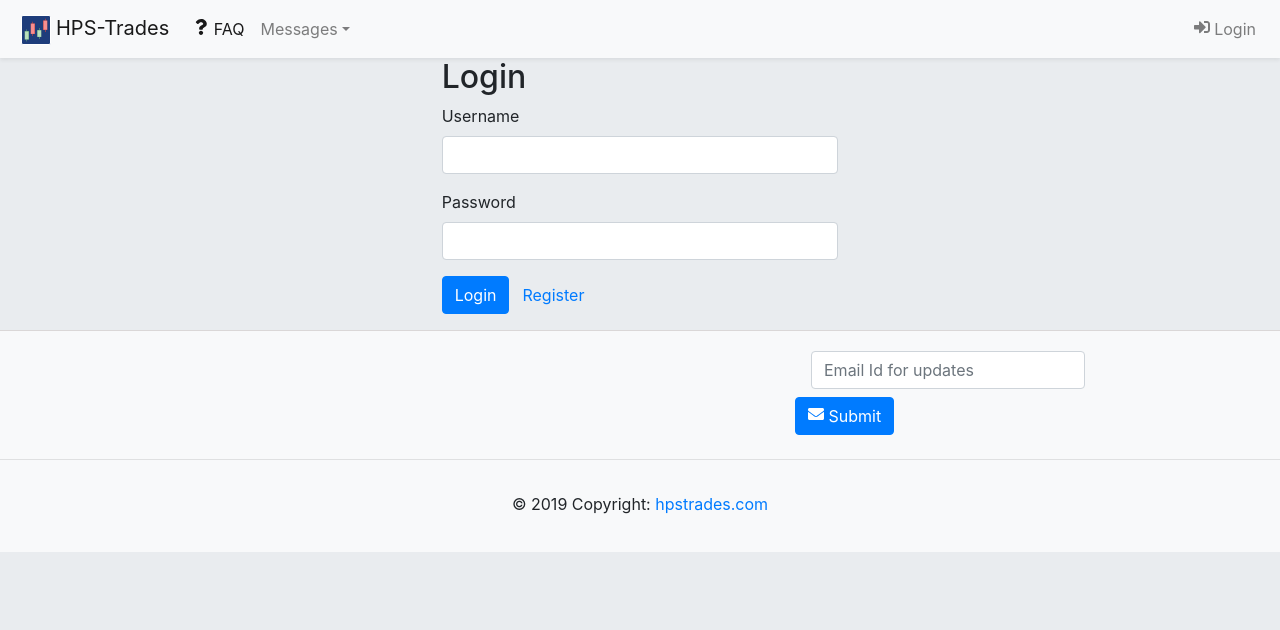
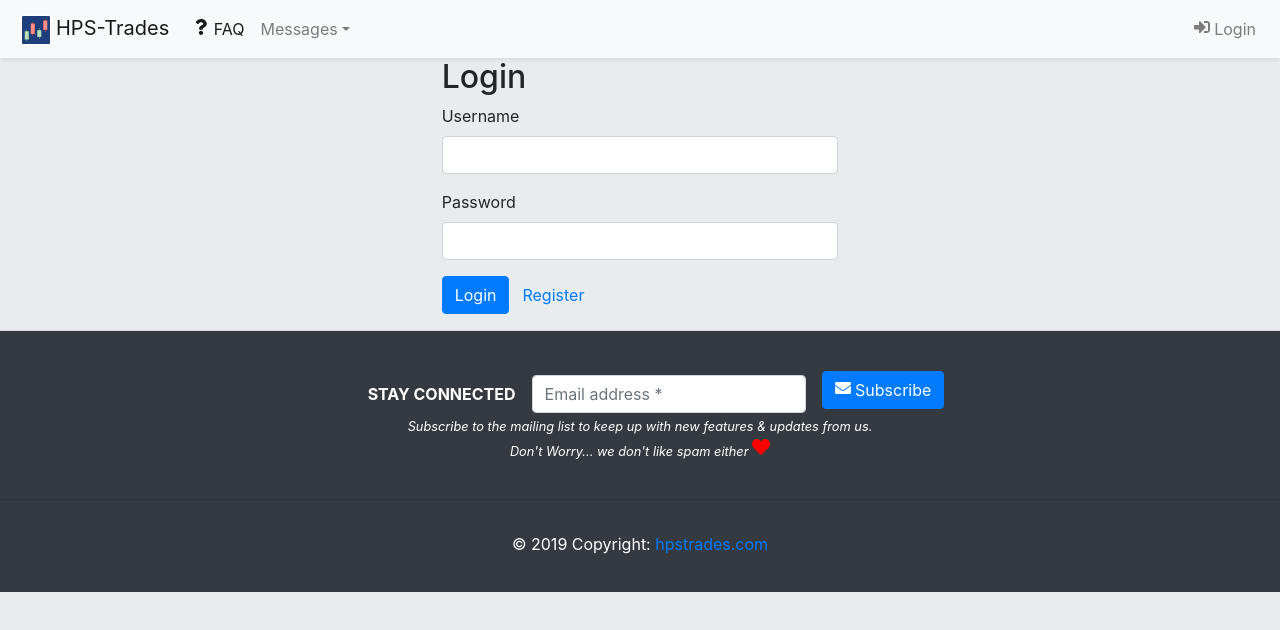
Before and after one commit to hemsinghlearninginfo/hps-1.0.0, a React app in the folder Client/: page /login in a window 1280 px wide. Shown: the top 630 px of the page. Built offline with nearby package versions, Linux system fonts and the light colour scheme.

Commit message:
Change News Letter Design

```diff
--- a/Client/src/Components/Extras/NewsLetter.js
+++ b/Client/src/Components/Extras/NewsLetter.js
@@ -18,7 +18,7 @@ class NewsLetter extends Component {
     }
 
     componentWillReceiveProps = (nextProps) => {
-        if(nextProps.extra.isExtraIsSuccess || nextProps.extra.isExtraFail){
+        if (nextProps.extra.isExtraIsSuccess || nextProps.extra.isExtraFail) {
             commonMethods.scrollTop();
         }
     }
@@ -42,19 +42,23 @@ class NewsLetter extends Component {
         const { emailId, submitted } = this.state;
         return (
             <>
-                <div className="news-letter">
-                    <form name="form" className="form-inline" onSubmit={this.handleSubmit}>
-                        <div className="form-group mx-sm-3 mb-2">
-                            <label htmlFor="emailId" className="sr-only">Password</label>
-                            <input type="email" className="form-control" name="emailId"
-                                placeholder="Email Id for updates"
-                                value={emailId} onChange={this.handleChange} />
+                <div className="container">
+                    <div className="row justify-content-md-center">
+                        <div className="col-md-auto">
+                            <div className="news-letter">
+                                <form name="form" className="form-inline" onSubmit={this.handleSubmit}>
+                                    <div className="form-group mx-sm-3">
+                                        <label className="mx-sm-3"><strong>STAY CONNECTED</strong></label>
+                                        <input type="email" className={"form-control" + (!emailId && submitted ? " required-body" : "")} name="emailId"
+                                            placeholder="Email address *"
+                                            value={emailId} onChange={this.handleChange} />
+                                    </div>
+                                    <button type="submit" className="btn btn-primary mb-2"><Icon type='email' /> Subscribe</button>
+                                </form>
+                                <div className="text-center font-italic small">Subscribe to the mailing list to keep up with new features &amp; updates from us. <br />Don't Worry... we don't like spam either <span className="heart"><Icon type="heart" /></span></div>
+                            </div>
                         </div>
-                        <button type="submit" className="btn btn-primary mb-2"><Icon type='email' /> Submit</button>
-                    </form>
-                    {!emailId && submitted &&
-                        <div className="help-block">EmailId is required.</div>
-                    }
+                    </div>
                 </div>
             </>
         );
--- a/Client/src/Components/Shared/Fotter.js
+++ b/Client/src/Components/Shared/Fotter.js
@@ -5,11 +5,10 @@ import MyComponent from '../index';
 export class Fotter extends React.Component {
     render() {
         return (
-            <footer className="footer page-footer font-small bg-light footer-border">
+            <footer className="footer page-footer font-small bg-dark text-white footer-border">
                 <div className="container">
                     <div className="row">
-                        <div className="col-sm text-center"></div>
-                        <div className="col-sm">
+                        <div className="col">
                             <MyComponent.NewsLetter />
                         </div>
                     </div>
--- a/Client/src/_actions/extra.actions.js
+++ b/Client/src/_actions/extra.actions.js
@@ -1,6 +1,6 @@
 import { extraConstants } from '../_constants';
 import { extraService } from '../_services';
-import { alertActions } from '.';
+import { alertActions, modalAlertActions } from '.';
 
 export const extraActions = {
     addNewsLetterRequest,
--- a/Client/src/_controls/Icon.js
+++ b/Client/src/_controls/Icon.js
@@ -1,7 +1,7 @@
 import React from 'react';
 import {
     FaRegEdit, FaPlusSquare, FaSave, FaWindowClose, FaEnvelope, FaUserTie,
-    FaSignOutAlt, FaSignInAlt, FaAddressCard, FaUserCog, FaQuestion
+    FaSignOutAlt, FaSignInAlt, FaAddressCard, FaUserCog, FaQuestion, FaHeart
 } from 'react-icons/fa';
 export const Icon = (props) => (
     <>{getIcon(props.type)}</>
@@ -31,6 +31,8 @@ function getIcon(type) {
             return <FaUserCog />
         case 'FAQ':
             return <FaQuestion />
+        case "HEART":
+            return <FaHeart />
         default:
             return <></>;
     }
--- a/Client/src/index.css
+++ b/Client/src/index.css
@@ -21,6 +21,15 @@ code {
 
 .required {
   border-left: 2px solid red !important;
+}
+
+input.required-body{
+border-color: red;
+}
+
+.heart{
+color: red;
+font-size: large;
 }
 
 .footer-border {
@@ -183,10 +192,9 @@ svg {
   vertical-align: initial !important;
 }
 
-.news-letter {
-  padding-left: 140px;
+.news-letter{
+  margin: 20px;
 }
-
 .news-letter .help-block {
   padding-left: 20px;
 }
```
